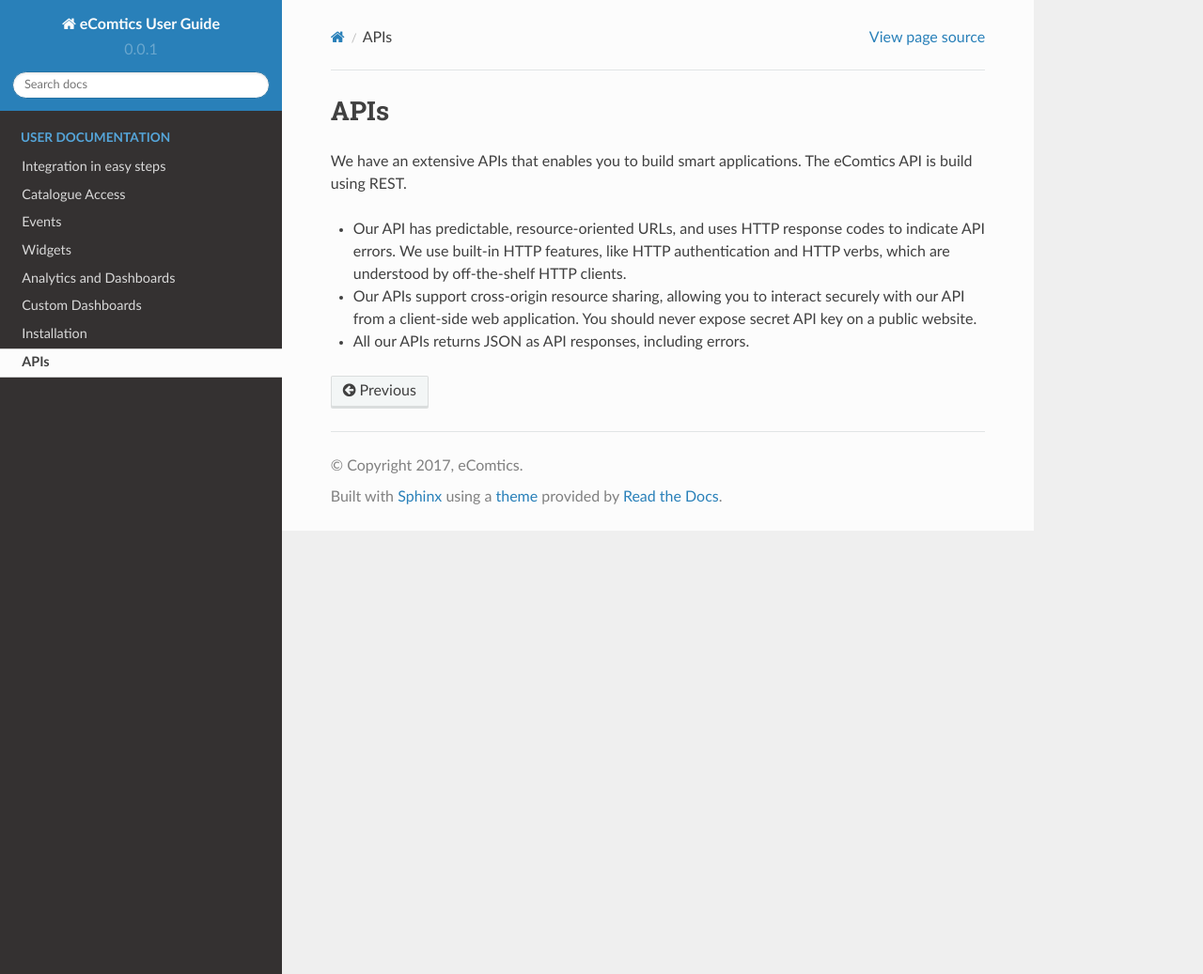
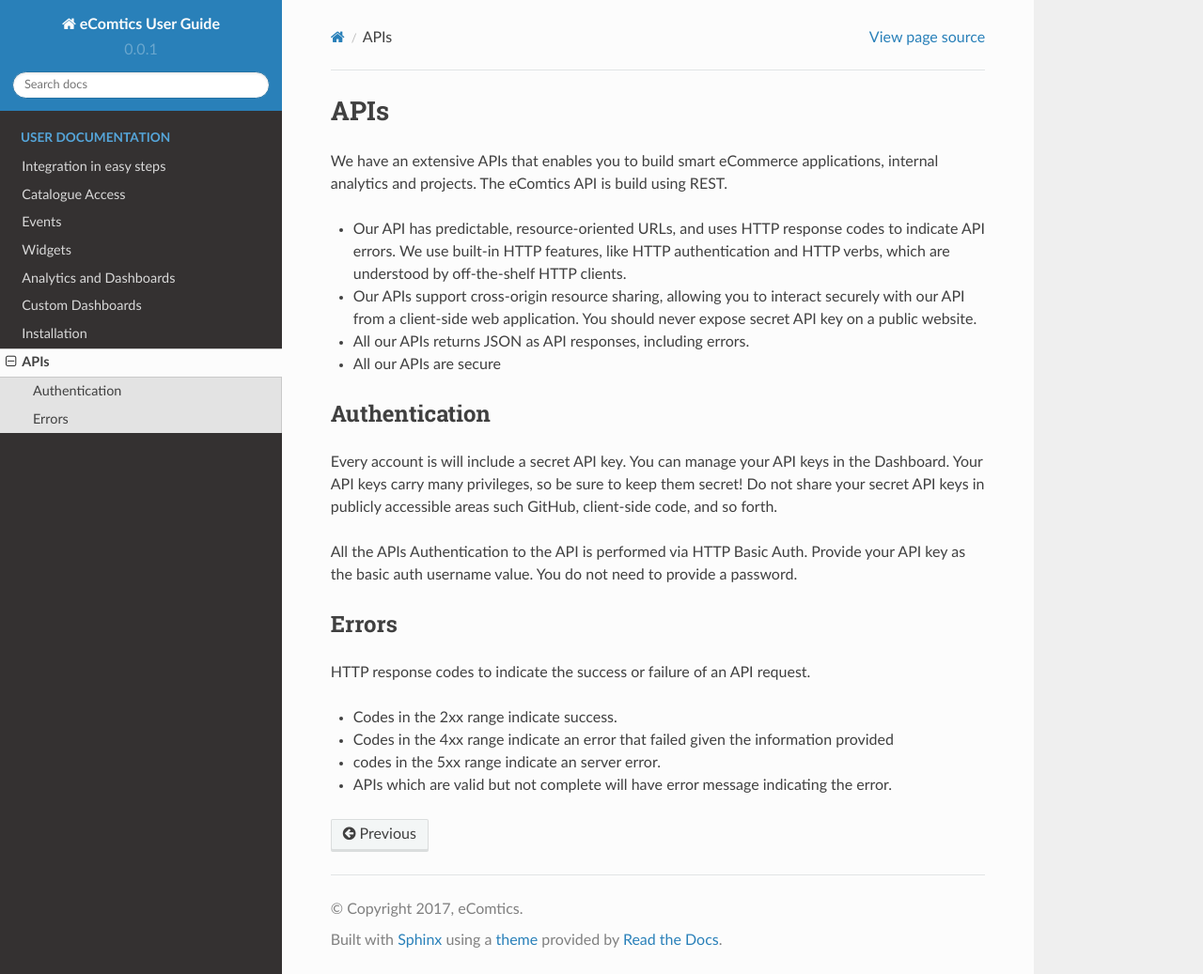
Before and after one commit to Jyotie/ecomdocs, a Sphinx documentation site: the page built from source/api.rst, in a window 1280 px wide and 1037 px high. Shown: the whole window at 94% size. Built offline with Sphinx 7.4.7 and the Read the Docs theme 2.0.0, drawn with Linux system fonts in a browser that asks for light colours; pages that are not in the unit, such as notebooks, are missing from menus.

Commit message:
Update api.rst

```diff
--- a/source/api.rst
+++ b/source/api.rst
@@ -1,9 +1,28 @@
 
 APIs
-=========================
+=====
 
-We have an extensive APIs that enables you to build smart applications. The eComtics API is build using REST.
+We have an extensive APIs that enables you to build smart eCommerce applications, internal analytics and projects. The eComtics API is build using REST.
 
 * Our API has predictable, resource-oriented URLs, and uses HTTP response codes to indicate API errors. We use built-in HTTP features, like HTTP authentication and HTTP verbs, which are understood by off-the-shelf HTTP clients.
 * Our APIs support cross-origin resource sharing, allowing you to interact securely with our API from a client-side web application. You should never expose secret API key on a public website.
 * All our APIs returns JSON as API responses, including errors.
+* All our APIs are secure
+
+
+Authentication
+---------------
+
+Every account is will include a secret API key. You can manage your API keys in the Dashboard. Your API keys carry many privileges, so be sure to keep them secret! Do not share your secret API keys in publicly accessible areas such GitHub, client-side code, and so forth.
+
+All the APIs Authentication to the API is performed via HTTP Basic Auth. Provide your API key as the basic auth username value. You do not need to provide a password.
+
+Errors
+-------
+
+HTTP response codes to indicate the success or failure of an API request.
+
+* Codes in the 2xx range indicate success.
+* Codes in the 4xx range indicate an error that failed given the information provided
+* codes in the 5xx range indicate an server error.
+* APIs which are valid but not complete will have error message indicating the error.
```
